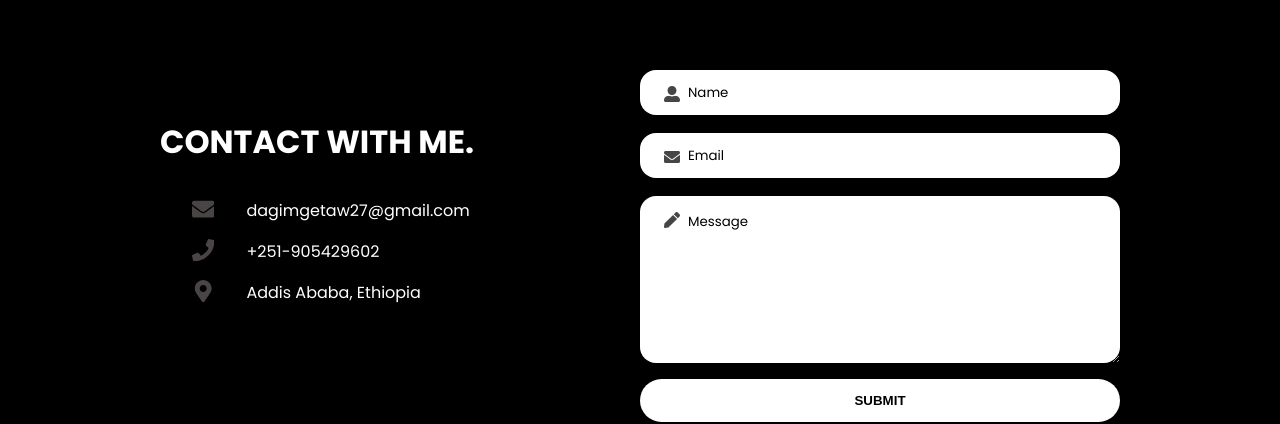
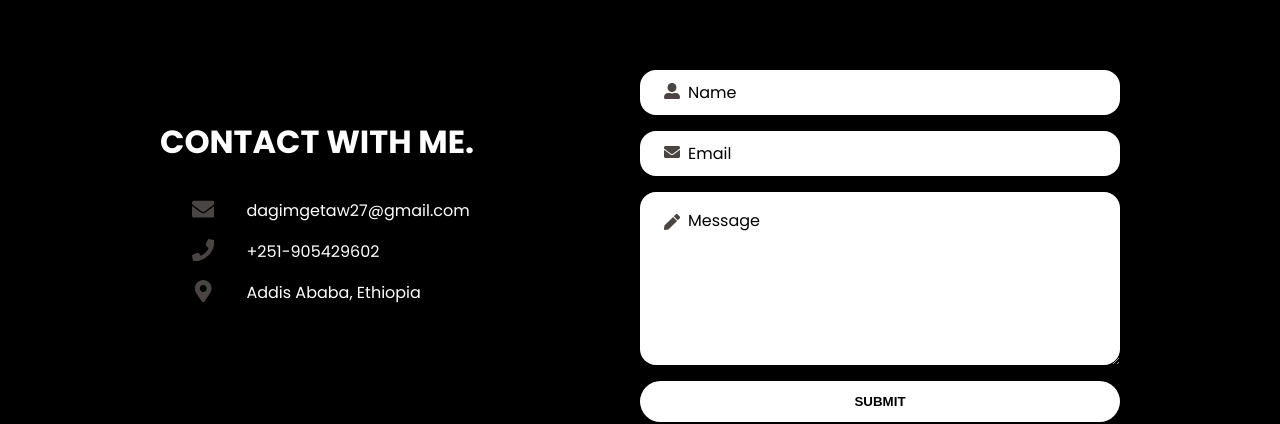
Before and after one commit to dagimgetaw/portfolio_2, a React (Vite) app: page / in a window 1280 px wide. Shown: the part 3002-3426 px from the top of the page. Built offline with nearby package versions, Linux system fonts and the light colour scheme.

Commit message:
add color to placeholder

```diff
--- a/src/Component/Contact/Contact.jsx
+++ b/src/Component/Contact/Contact.jsx
@@ -10,7 +10,10 @@ import "./contact.css";
 // eslint-disable-next-line react/prop-types
 const Contact = ({ color }) => {
   return (
-    <div className={color ? "contact dark_theme" : "contact light_theme"}>
+    <div
+      className={color ? "contact dark_theme" : "contact light_theme"}
+      id="contact"
+    >
       <div className="contact_page">
         <h2>CONTACT WITH ME.</h2>
         <div className="contact_tag">
@@ -36,7 +39,7 @@ const Contact = ({ color }) => {
           <input type="text" placeholder="Email" />
         </div>
         <div className="box">
-          <FaPen className="link" />
+          <FaPen className="link2" />
           {/* <input type="text" placeholder="Message" /> */}
           <textarea
             name=""
--- a/src/Component/Contact/contact.css
+++ b/src/Component/Contact/contact.css
@@ -40,6 +40,9 @@
   border: none;
   outline: none;
   margin-bottom: 1rem;
+  color: var(--clr-black);
+  font-family: var(--font-text);
+  font-size: 1rem;
 }
 .contact_form .box textarea {
   width: 100%;
@@ -50,11 +53,14 @@
   outline: none;
   background-color: var(--clr-white);
   color: var(--clr-black);
+  font-family: var(--font-text);
+  font-size: 1rem;
 }
 .contact_form .box input::placeholder,
 .contact_form .box textarea::placeholder {
   font-family: var(--font-text);
   color: var(--clr-black);
+  font-size: 1rem;
 }
 .contact_form .box {
   display: flex;
@@ -64,7 +70,13 @@
 .contact_form .link {
   color: var(--clr-grey);
   position: absolute;
-  top: 1rem;
+  top: 0.8rem;
+  left: 1.5rem;
+}
+.contact_form .link2 {
+  color: var(--clr-grey);
+  position: absolute;
+  top: 1.4rem;
   left: 1.5rem;
 }
 .contact_form button {
```
